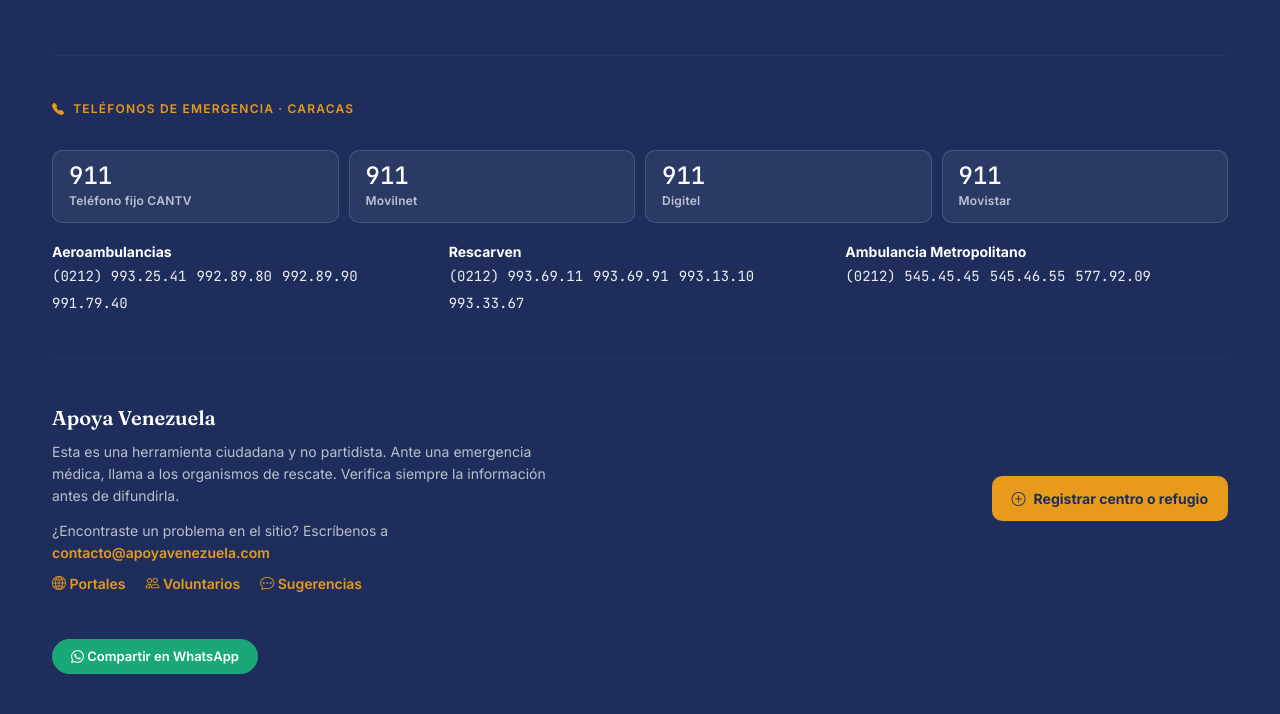
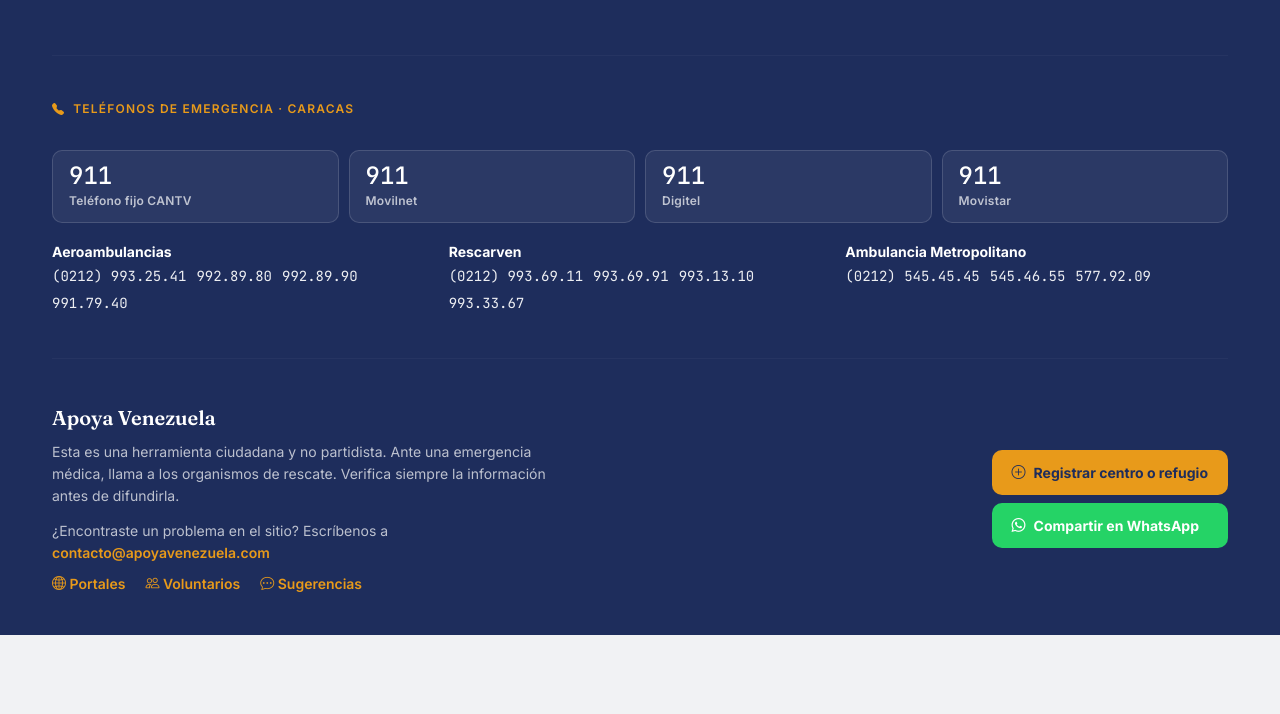
Before and after one commit to FawziL/acopio, a PHP site: page / in a window 1280 px wide. Shown: the part 1541-2255 px from the top of the page. After the commit the page ends 2176 px from the top, so only its background shows below. Run offline with PHP 8.4, Linux system fonts and the light colour scheme; data comes from the database, SQL or seed files in the repository; data that the repository does not hold is empty.

Commit message:
style: position WhatsApp button below register CTA in footer

```diff
--- a/assets/css/styles.css
+++ b/assets/css/styles.css
@@ -551,6 +551,16 @@ h1, h2, h3, h4, h5, h6 {
   color: var(--av-blue-deep);
 }
 
+.av-footer-cta--whatsapp {
+  background: #25D366;
+  color: #fff;
+}
+
+.av-footer-cta--whatsapp:hover {
+  background: #1EBE57;
+  color: #fff;
+}
+
 @media (max-width: 768px) {
   .av-footer-bottom {
     flex-direction: column;
--- a/views/partials/footer.php
+++ b/views/partials/footer.php
@@ -72,24 +72,19 @@
         </p>
         <p class="av-footer-text mt-2">
           <a href="/portales" class="av-footer-email me-3"><i class="bi bi-globe2"></i> Portales</a>
-          <a href="/voluntarios/lista" class="av-footer-email me-3"><i class="bi bi-people"></i> Voluntarios</a>
+          <a href="/voluntarios" class="av-footer-email me-3"><i class="bi bi-people"></i> Voluntarios</a>
           <a href="/sugerencias" class="av-footer-email"><i class="bi bi-chat-dots"></i> Sugerencias</a>
         </p>
       </div>
+      <div class="d-flex flex-column gap-2">
         <a href="/registrar" class="av-footer-cta">
           <i class="bi bi-plus-circle"></i>
           Registrar centro o refugio
         </a>
-    </div>
-
-    <div class="av-footer-bottom mt-3">
-      <div class="av-footer-copy">
-        <p class="av-footer-text">
         <a href="https://wa.me/?text=Plataforma%20de%20ayuda%20para%20la%20emergencia%20en%20Venezuela%3A%20Centros%20de%20Acopio%2C%20Refugios%20y%20m%C3%A1s%20%E2%80%94%20https%3A%2F%2Fapoyavenezuela.com"
-             class="btn btn-av-green btn-sm" target="_blank" rel="noopener">
+           class="av-footer-cta av-footer-cta--whatsapp" target="_blank" rel="noopener">
           <i class="bi bi-whatsapp"></i> Compartir en WhatsApp
         </a>
-        </p>
       </div>
     </div>
   </div>
```
Lines whose indentation alone changed are shown as unchanged.
